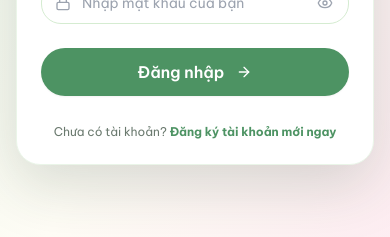
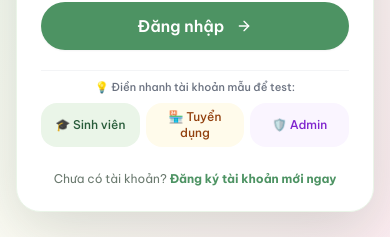
Before and after one commit to Ichtee/HoaLacViec, a React (Vite) app in the folder client/: page /login in a window 390 px wide. Shown: the part 572-809 px from the top of the page. Built offline with nearby package versions, Linux system fonts and the light colour scheme; no server answers.

Commit message:
fix(auth): normalize email trimming, flexible phone regex, support mock registered logins, and add quick-fill demo buttons

```diff
--- a/client/src/mocks/store.js
+++ b/client/src/mocks/store.js
@@ -125,40 +125,61 @@ function removeById(collection, id) {
 const delay = (ms = 200) => new Promise((r) => setTimeout(r, ms));
 
 // ─── AUTH ─────────────────────────────────────────────────────────
-export async function mockLogin(email, role) {
+export async function mockLogin(email, passwordOrRole) {
   await delay(300);
-  const cred = DEMO_CREDENTIALS.find(
-    (c) => c.email.toLowerCase() === email.toLowerCase() && c.role === role
-  );
-  if (!cred) throw new Error('Email hoặc vai trò không đúng.');
-  const user = read('users').find((u) => u.id === cred.userId);
-  if (!user) throw new Error('Tài khoản không tồn tại.');
-  // Return session (no real JWT — demo only)
-  return { user, profileId: cred.profileId };
+  const normalizedEmail = (email || '').toLowerCase().trim();
+  const users = read('users');
+  const user = users.find((u) => (u.email || '').toLowerCase().trim() === normalizedEmail);
+
+  if (!user) {
+    const cred = DEMO_CREDENTIALS.find(
+      (c) => c.email.toLowerCase() === normalizedEmail
+    );
+    if (!cred) throw new Error('Email không tồn tại trong hệ thống.');
+    const credUser = users.find((u) => u.id === cred.userId);
+    return { user: credUser, profileId: cred.profileId };
+  }
+
+  // If password was entered, check password (or allow demo role match)
+  if (user.password && passwordOrRole && user.password !== passwordOrRole && user.role !== passwordOrRole) {
+    throw new Error('Mật khẩu không chính xác.');
+  }
+
+  let profileId = null;
+  if (user.role === 'student') {
+    const sp = read('studentProfiles').find((p) => p.userId === user.id);
+    profileId = sp?.id || null;
+  } else if (user.role === 'employer') {
+    const ep = read('employerProfiles').find((p) => p.userId === user.id);
+    profileId = ep?.id || null;
+  }
+
+  return { user, profileId };
 }
 
-export async function mockRegister({ role, name, email }) {
+export async function mockRegister({ role, name, email, phone = '', password = '123456', university = '', address = '' }) {
   await delay(300);
-  const exists = read('users').some((u) => u.email.toLowerCase() === email.toLowerCase());
+  const normalizedEmail = (email || '').toLowerCase().trim();
+  const exists = read('users').some((u) => (u.email || '').toLowerCase().trim() === normalizedEmail);
   if (exists) throw new Error('Email đã được sử dụng.');
   const id = `user-${Date.now()}`;
-  const newUser = { id, role, name, email, createdAt: new Date().toISOString() };
+  const newUser = { id, role, name, email: normalizedEmail, phone, password, createdAt: new Date().toISOString() };
   insertOne('users', newUser);
   if (role === 'student') {
     const profileId = `sp-${Date.now()}`;
     insertOne('studentProfiles', {
-      id: profileId, userId: id, university: '', yearOfStudy: 1, major: '',
-      area: '', location: null, bio: '', skills: [], transport: '', reputationScore: 0,
-      reputationCount: 0, profileComplete: false,
+      id: profileId, userId: id, university: university || 'Đại học FPT Hòa Lạc', yearOfStudy: 1, major: '',
+      area: 'fpt_university', location: null, bio: '', skills: [], transport: 'xe_may', reputationScore: 5.0,
+      reputationCount: 0, profileComplete: true,
     });
     return { user: newUser, profileId };
   }
   if (role === 'employer') {
     const profileId = `ep-${Date.now()}`;
     insertOne('employerProfiles', {
-      id: profileId, userId: id, storeName: name, storeType: '', address: '',
-      area: '', location: null, contactName: '', contactPhone: '', description: '',
-      verified: false, verifiedAt: null, checkinRadius: 200, busRoutes: [], rating: 0, ratingCount: 0,
+      id: profileId, userId: id, storeName: name, storeType: 'Cửa hàng', address: address || 'Khu CNC Hòa Lạc',
+      area: 'fpt_university', location: null, contactName: name, contactPhone: phone, description: '',
+      verified: true, verifiedAt: new Date().toISOString(), checkinRadius: 200, busRoutes: [], rating: 5.0, ratingCount: 0,
     });
     return { user: newUser, profileId };
   }
--- a/client/src/pages/public/LoginPage.jsx
+++ b/client/src/pages/public/LoginPage.jsx
@@ -43,7 +43,7 @@ export default function LoginPage() {
     setLoading(true);
     setError('');
     try {
-      const session = await login(email.trim(), password);
+      const session = await login(email.trim().toLowerCase(), password);
       redirectAfterLogin(session.user?.role);
     } catch (err) {
       setError(err.message || 'Đăng nhập không thành công. Vui lòng kiểm tra lại thông tin.');
@@ -150,8 +150,50 @@ export default function LoginPage() {
             </div>
           </form>
 
+          {/* Quick Demo Fill */}
+          <div className="pt-2 border-t border-gray-100">
+            <p className="text-[11px] text-gray-500 font-medium text-center mb-2">
+              💡 Điền nhanh tài khoản mẫu để test:
+            </p>
+            <div className="grid grid-cols-3 gap-1.5 text-xs">
+              <button
+                type="button"
+                onClick={() => {
+                  setEmail('khoa.nguyen@student.fpt.edu.vn');
+                  setPassword('123456');
+                  setError('');
+                }}
+                className="px-2 py-1.5 rounded-xl bg-green-50 hover:bg-green-100 text-green-dark font-medium transition-colors text-center"
+              >
+                🎓 Sinh viên
+              </button>
+              <button
+                type="button"
+                onClick={() => {
+                  setEmail('cafexanh@hoalacviec.vn');
+                  setPassword('123456');
+                  setError('');
+                }}
+                className="px-2 py-1.5 rounded-xl bg-amber-50 hover:bg-amber-100 text-amber-800 font-medium transition-colors text-center"
+              >
+                🏪 Tuyển dụng
+              </button>
+              <button
+                type="button"
+                onClick={() => {
+                  setEmail('admin@hoalacviec.vn');
+                  setPassword('123456');
+                  setError('');
+                }}
+                className="px-2 py-1.5 rounded-xl bg-purple-50 hover:bg-purple-100 text-purple-700 font-medium transition-colors text-center"
+              >
+                🛡️ Admin
+              </button>
+            </div>
+          </div>
+
           {/* Register Link */}
-          <div className="pt-2 text-center">
+          <div className="pt-1 text-center">
             <p className="text-xs text-text-muted">
               Chưa có tài khoản?{' '}
               <Link to="/register" className="text-green-main font-bold hover:underline">
--- a/client/src/pages/public/RegisterPage.jsx
+++ b/client/src/pages/public/RegisterPage.jsx
@@ -37,7 +37,7 @@ export default function RegisterPage() {
     if (!email.trim()) e.email = 'Vui lòng nhập email.';
     else if (!/^\S+@\S+\.\S+$/.test(email)) e.email = 'Email không hợp lệ.';
     if (!phone.trim()) e.phone = 'Vui lòng nhập số điện thoại để liên hệ.';
-    else if (!/^(0|\+84)[3|5|7|8|9][0-9]{8}$/.test(phone.replace(/\s+/g, ''))) {
+    else if (!/^(0|\+84)[0-9]{9}$/.test(phone.replace(/\s+/g, ''))) {
       e.phone = 'Số điện thoại không hợp lệ (10 chữ số).';
     }
     if (!password) e.password = 'Vui lòng nhập mật khẩu.';
@@ -58,11 +58,11 @@ export default function RegisterPage() {
     try {
       const payload = {
         role,
-        name,
-        email,
-        phone,
+        name: name.trim(),
+        email: email.trim().toLowerCase(),
+        phone: phone.trim(),
         password,
-        ...(role === 'student' ? { university: extraInfo || 'Đại học FPT Hòa Lạc' } : { address: extraInfo || 'Tân Xã, Thạch Thất' })
+        ...(role === 'student' ? { university: extraInfo.trim() || 'Đại học FPT Hòa Lạc' } : { address: extraInfo.trim() || 'Tân Xã, Thạch Thất' })
       };
       await register(payload);
       navigate(role === 'student' ? '/student' : '/employer');
--- a/client/src/services/api.js
+++ b/client/src/services/api.js
@@ -33,9 +33,10 @@ async function request(endpoint, options = {}) {
 
 // ─── AUTH ─────────────────────────────────────────────────────────
 export async function apiLogin(email, password) {
+  const normalizedEmail = (email || '').trim().toLowerCase();
   const data = await request('/auth/login', {
     method: 'POST',
-    body: JSON.stringify({ email, password }),
+    body: JSON.stringify({ email: normalizedEmail, password }),
   });
   if (data.token) {
     localStorage.setItem('token', data.token);
@@ -44,9 +45,13 @@ export async function apiLogin(email, password) {
 }
 
 export async function apiRegister(userData) {
+  const normalizedEmail = (userData.email || '').trim().toLowerCase();
   const data = await request('/auth/register', {
     method: 'POST',
-    body: JSON.stringify(userData),
+    body: JSON.stringify({
+      ...userData,
+      email: normalizedEmail,
+    }),
   });
   if (data.token) {
     localStorage.setItem('token', data.token);
```
